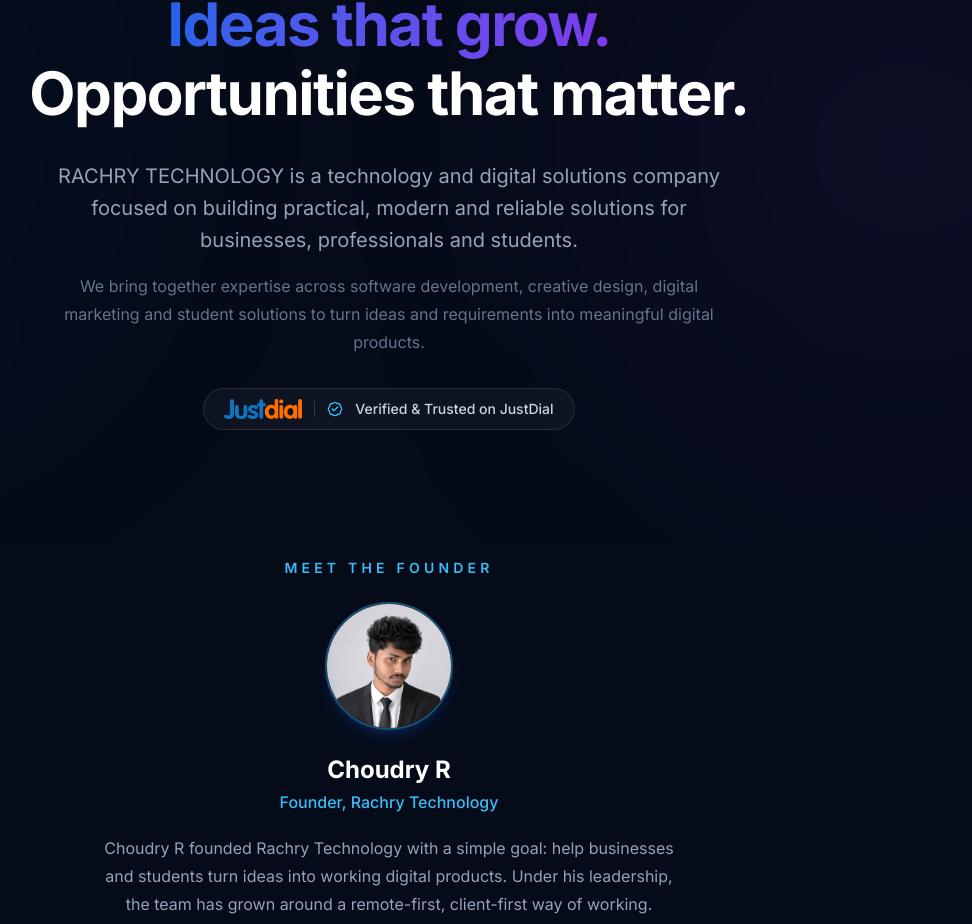
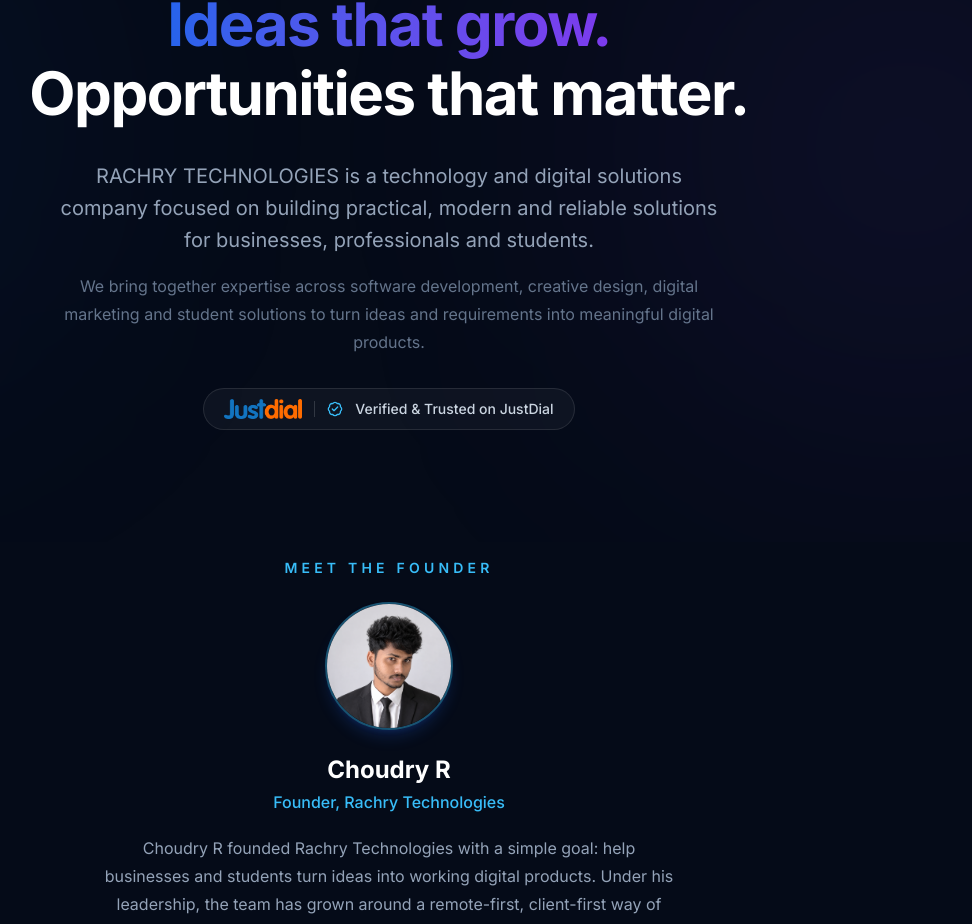
Before and after one commit to choudry2004/rachry-technologies, a React (Vite) app: page /about in a window 1280 px wide. Shown: the part 315-1239 px from the top of the page, without its empty margins (251-1223 px from the left). Built offline with nearby package versions, Linux system fonts and the light colour scheme.

Commit message:
Improve founder

```diff
--- a/src/components/pages/AboutUs.jsx
+++ b/src/components/pages/AboutUs.jsx
@@ -8,7 +8,7 @@
 import { useSEO } from '../../hooks/useSEO';
 import CTA from '../CTA';
 import justDial from '../../assets/justdial-seeklogo.png';
-import founderPhoto from '../../assets/profile.png'
+import founderPhoto from '../../assets/profile.png';
 const APPROACH_TEAM = [
     { icon: Code2, title: 'Developers' },
     { icon: PenTool, title: 'Designers' },
@@ -50,6 +50,30 @@
 ];
 
 function AboutUs() {
+    const FOUNDER_SCHEMA = {
+    '@context': 'https://schema.org',
+    '@graph': [
+        {
+            '@type': 'Organization',
+            '@id': 'https://rachrytechnolgies.in/#organization',
+            name: 'Rachry Technologies',
+            url: 'https://rachrytechnolgies.in/',
+            founder: {
+                '@id': 'https://rachrytechnolgies.in/about#founder',
+            },
+        },
+        {
+            '@type': 'Person',
+            '@id': 'https://rachrytechnolgies.in/about#founder',
+            name: 'Choudry R',
+            jobTitle: 'Founder',
+            url: 'https://rachrytechnolgies.in/about',
+            worksFor: {
+                '@id': 'https://rachrytechnolgies.in/#organization',
+            },
+        },
+    ],
+};
 
     useSEO({
         title: 'About Rachry Technologies | Software Company in Salem, Tamil Nadu',
@@ -57,8 +81,15 @@
         path: '/about',
     });
 
-    return (
-        <>
+return (
+    <>
+        <script
+            type="application/ld+json"
+            dangerouslySetInnerHTML={{
+                __html: JSON.stringify(FOUNDER_SCHEMA),
+            }}
+        />
+
             {/* Hero */}
             <section className="relative overflow-hidden bg-[#050B18] pt-28 pb-14 sm:pt-36 sm:pb-20 lg:pt-48 lg:pb-28">
                 <div className="pointer-events-none absolute inset-0">
@@ -82,7 +113,7 @@
                     </h1>
 
                     <p className="mx-auto mt-6 sm:mt-8 max-w-2xl text-base sm:text-lg leading-7 sm:leading-8 text-[#94A3B8] lg:text-xl">
-                        RACHRY TECHNOLOGY is a technology and digital solutions company
+                        RACHRY TECHNOLOGIES is a technology and digital solutions company
                         focused on building practical, modern and reliable solutions for
                         businesses, professionals and students.
                     </p>
@@ -118,7 +149,7 @@
                     <div className="mx-auto flex max-w-2xl flex-col items-center">
                         <img
                             src={founderPhoto}
-                            alt="Choudry R, Founder of Rachry Technology"
+                            alt="Choudry R, Founder of Rachry Technologies"
                             className="h-28 w-28 rounded-full border-2 border-[#38BDF8]/40 object-cover shadow-lg shadow-[#2563EB]/20 sm:h-32 sm:w-32"
                         />
 
@@ -126,11 +157,11 @@
                             Choudry R
                         </h2>
                         <p className="mt-1 text-sm font-medium text-[#38BDF8] sm:text-base">
-                            Founder, Rachry Technology
+                            Founder, Rachry Technologies
                         </p>
 
                         <p className="mx-auto mt-4 max-w-xl text-sm leading-6 sm:mt-5 sm:text-base sm:leading-7 text-[#94A3B8]">
-                            Choudry R founded Rachry Technology with a simple goal: help
+                            Choudry R founded Rachry Technologies with a simple goal: help
                             businesses and students turn ideas into working digital
                             products. Under his leadership, the team has grown around a
                             remote-first, client-first way of working.
```
